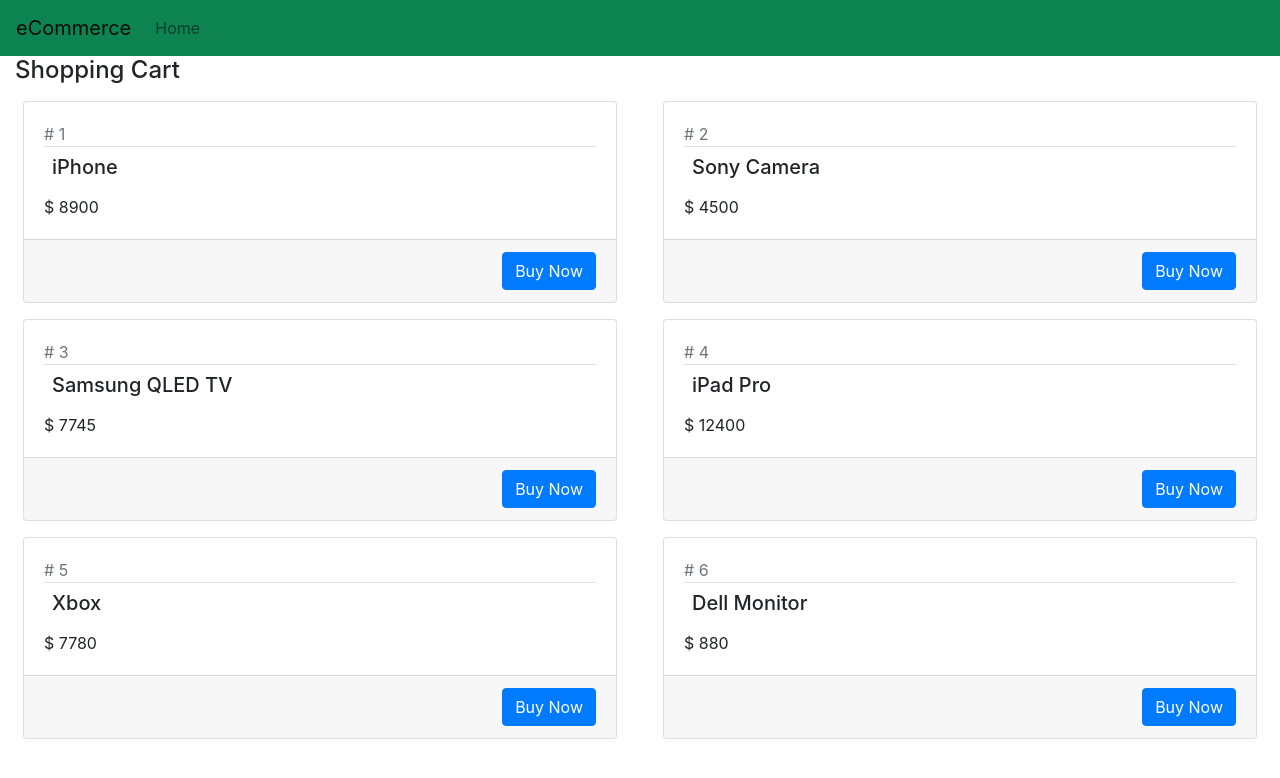
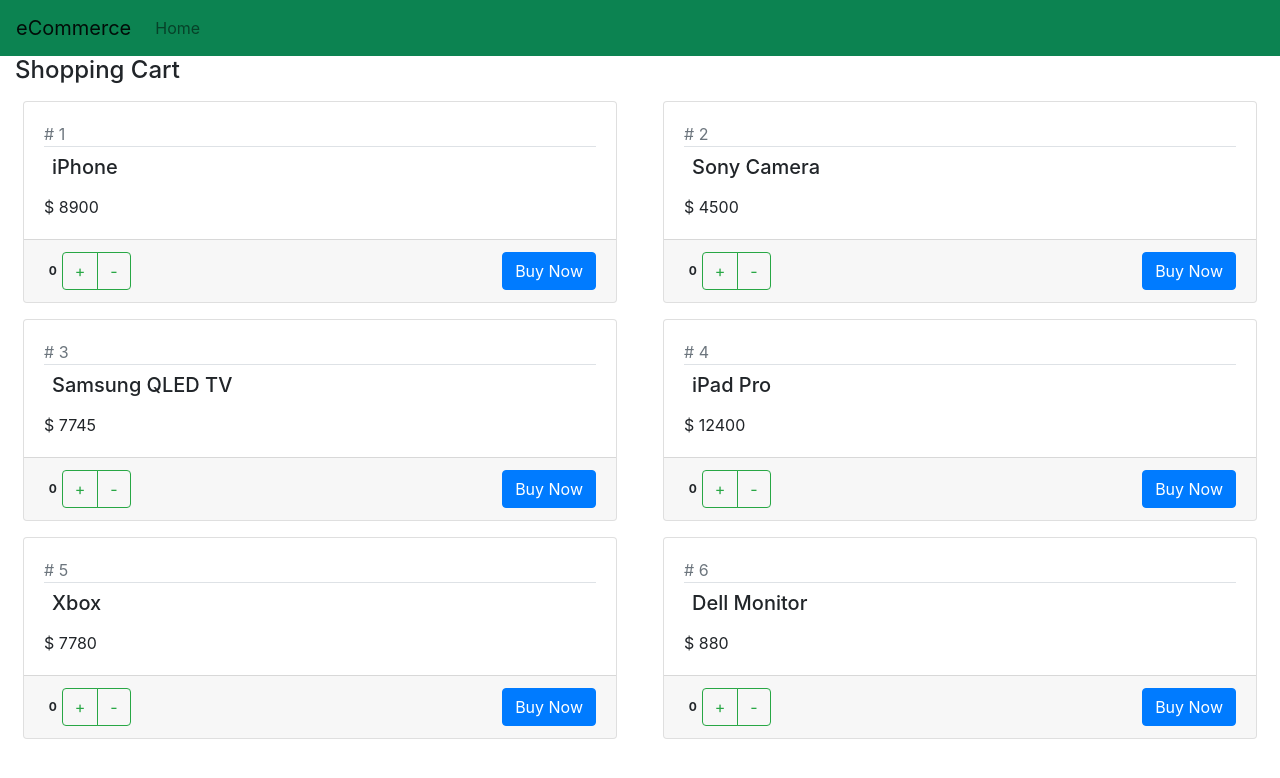
Before and after one commit to Kagin007/e-commerce, a React (Create React App) app: page / in a window 1280 px wide. Shown: the top 778 px of the page. Built offline with nearby package versions, Linux system fonts and the light colour scheme.

Commit message:
add increment and decrement

```diff
--- a/src/Product.jsx
+++ b/src/Product.jsx
@@ -18,9 +18,34 @@
         </div>
         {/* card body ends here */}
 
-  <div className="card-footer text-right">
-    {this.props.children}
-  </div>
+        <div className="card-footer text-right">
+          <div className='float-left'>
+            <span className="badge">{this.state.product.quantity}</span>
+
+            <div className="btn-group">
+              <button
+                className="btn btn-outline-success"
+                onClick={
+                  () => {this.props.onIncrement(this.state.product, 10);}
+                }
+                >
+                  +
+                </button>
+              <button
+                className="btn btn-outline-success"
+                onClick={
+                  () => this.props.onDecrement(this.state.product, 0)
+                }
+                >
+                  -
+              </button>
+            </div>
+          </div>
+          {/* float left ends here */}
+
+          <div className='float-right'>{this.props.children}</div>
+        </div>
+        {/* card footer ends here */}
       </div>
     </div>
     )
--- a/src/ShoppingCart.jsx
+++ b/src/ShoppingCart.jsx
@@ -24,6 +24,8 @@
             <Product
               key={prod.id}
               product={prod}
+              onIncrement={this.handleIncrement}
+              onDecrement={this.handleDecrement}
             >
               <button className="btn btn-primary">Buy Now</button>
             </Product>
@@ -33,4 +35,31 @@
     </div>
     )
   }
+  //render ends here
+
+  //executes when the user clicks on + button
+  handleIncrement = (product, maxValue) => {
+    //get index of selected products
+    let allProducts = [...this.state.products];
+    let index = allProducts.indexOf(product);
+
+    if(allProducts[index].quantity < maxValue){
+      allProducts[index].quantity++
+
+    //update the state of current component (parent component)
+    this.setState({products: allProducts})
+    }
+  };
+
+  handleDecrement = (product, minValue) => {
+    let allProducts = [...this.state.products]
+    let index = allProducts.indexOf(product)
+
+    if(allProducts[index].quantity > minValue) {
+      allProducts[index].quantity--
+
+      //update the state of current component (parent component)
+      this.setState({products: allProducts})
+    }
+  }
 }
```
